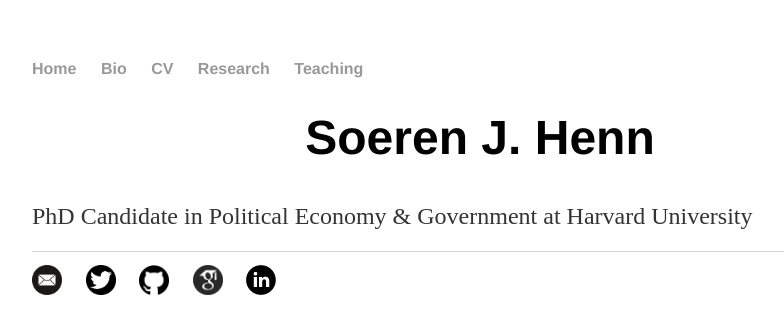
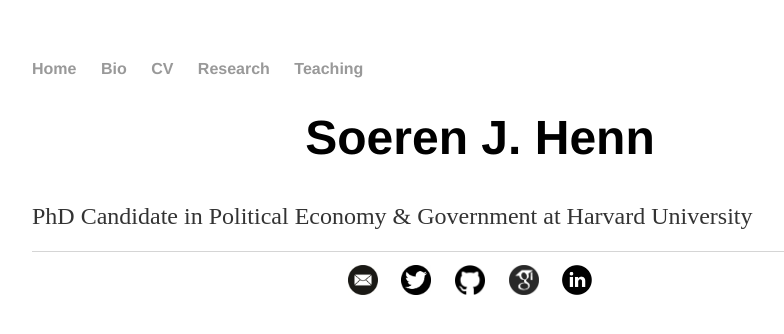
Before and after one commit to soeren-henn/soeren-henn.github.io, a Jekyll site: the page built from index.html, in a window 1280 px wide. Shown: the top 334 px of the page, without its empty margins (160-944 px from the left). Built offline with Jekyll 4.4.1, drawn with Linux system fonts in a browser that asks for light colours.

Commit message:
Update main.css

```diff
--- a/css/main.css
+++ b/css/main.css
@@ -4,6 +4,10 @@ body {
 }
 
 .centre {
+    text-align: center;
+}
+
+.bottom {
     text-align: center;
 }
 
```
